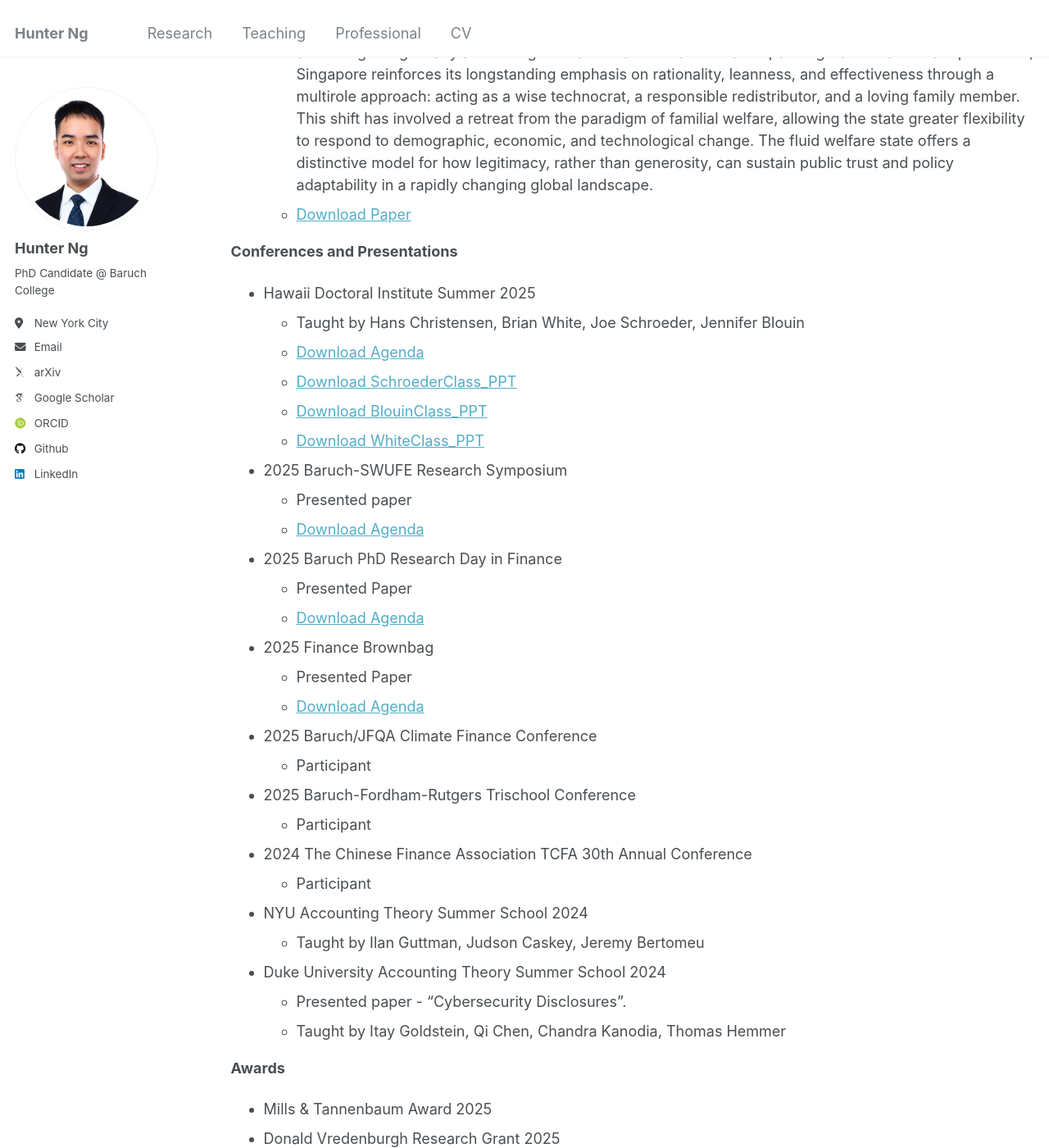
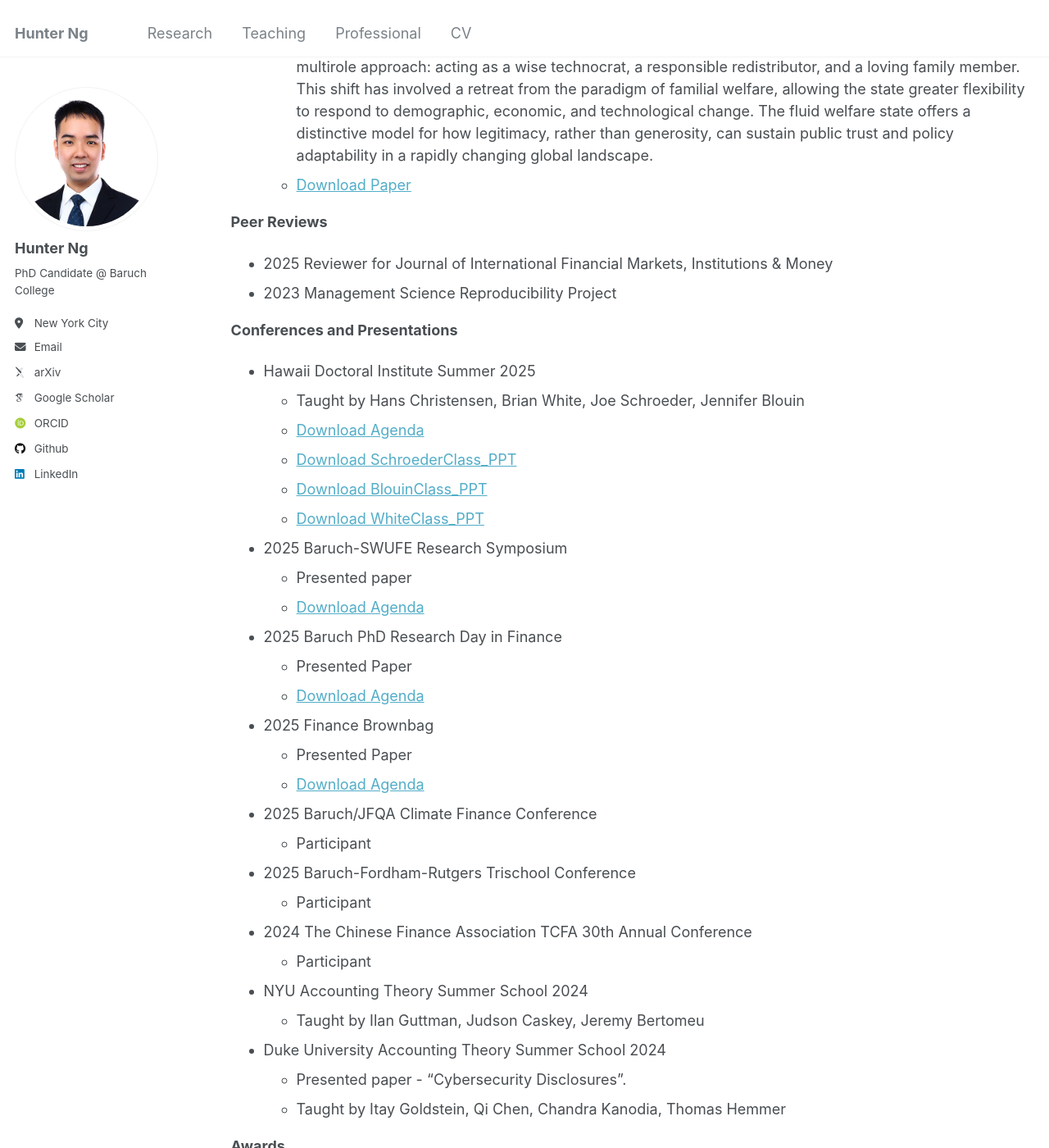
Before and after one commit to hunternbh/hunterng, a Jekyll site: the page built from _pages/research.md, in a window 1280 px wide and 1400 px high, scrolled down 2494 px. Shown: the whole window at 82% size. Built offline with Jekyll 4.4.1, drawn with Linux system fonts in a browser that asks for light colours; some web fonts are replaced; some of the changed text lies outside the part shown.

Commit message:
2025-june

```diff
--- a/_pages/research.md
+++ b/_pages/research.md
@@ -47,6 +46,10 @@ redirect_from:
 - Decreasing Familial Welfare: The Fluid Welfare State in post-COVID Singapore
   - This paper examines Singapore’s post-COVID social policies and argues that its welfare state has evolved into a fluid welfare state. The fluid welfare state is defined not by fixed institutional forms but by its anchoring in legitimacy and core governance values. Rather than expanding traditional welfare provisions, Singapore reinforces its longstanding emphasis on rationality, leanness, and effectiveness through a multirole approach: acting as a wise technocrat, a responsible redistributor, and a loving family member. This shift has involved a retreat from the paradigm of familial welfare, allowing the state greater flexibility to respond to demographic, economic, and technological change. The fluid welfare state offers a distinctive model for how legitimacy, rather than generosity, can sustain public trust and policy adaptability in a rapidly changing global landscape.
   - [Download Paper]({{ site.baseurl }}/files/welfare.pdf)
+
+**Peer Reviews**
+- 2025 Reviewer for Journal of International Financial Markets, Institutions & Money
+- 2023 Management Science Reproducibility Project
 
 **Conferences and Presentations**
 - Hawaii Doctoral Institute Summer 2025
```
Also changed, not shown: other parts of _pages/research.md (+1 -6 lines).
